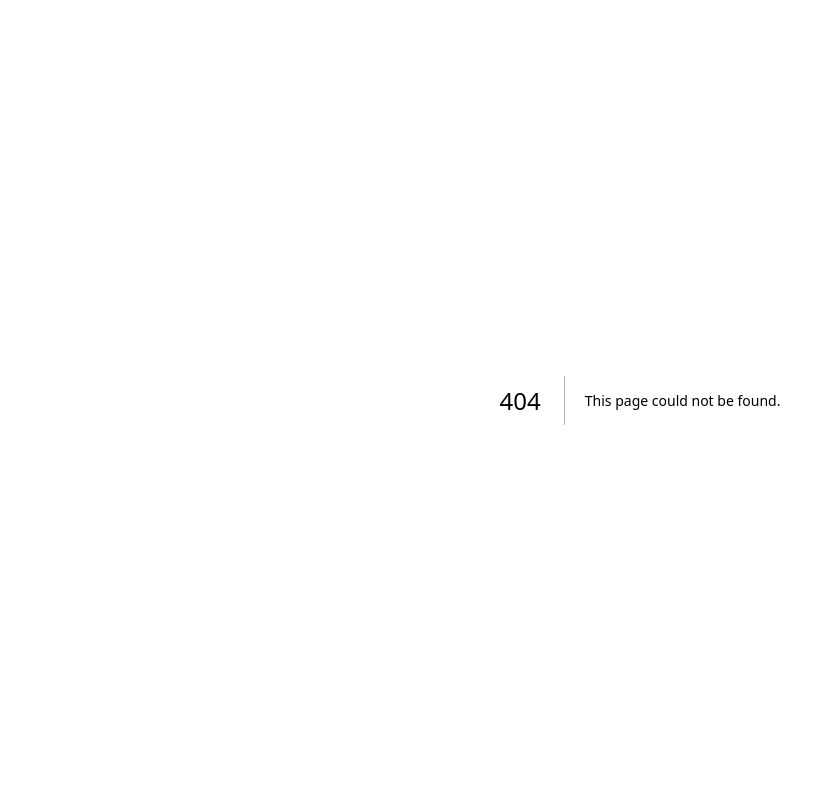
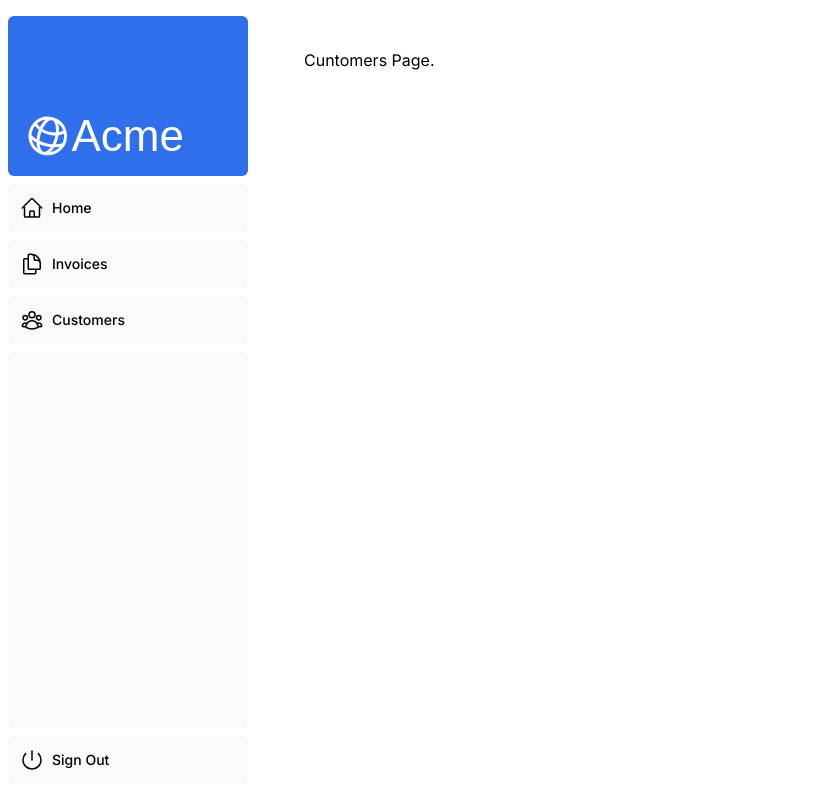
Before and after one commit to knm22mukk/nextjs-app-tutorial, a Next.js app: page /dashboard/customers in a window 1280 px wide. Before the commit this address had no page. Shown: the whole page, without its empty margins (0-835 px from the left). Built offline with nearby package versions, Linux system fonts and the light colour scheme; a web font is replaced by a local one.

Commit message:
4章：レイアウトとページの作成

```diff
--- /dev/null
+++ b/app/dashboard/customers/page.tsx
@@ -0,0 +1,5 @@
+export default function Page() {
+  return (
+    <p>Cuntomers Page.</p>
+  )
+}
--- /dev/null
+++ b/app/dashboard/invoices/page.tsx
@@ -0,0 +1,5 @@
+export default function Page() {
+  return (
+    <p>Invoices Page.</p>
+  )
+}
--- /dev/null
+++ b/app/dashboard/layout.tsx
@@ -0,0 +1,16 @@
+import SideNav from "@/app/ui/dashboard/sidenav";
+
+type Props = {
+  children: React.ReactNode;
+}
+
+export default function Layout({ children }: Props) {
+  return (
+    <div className="flex h-screen flex-col md:flex-row md:overflow-hidden">
+      <div className="w-full flex-none md:w-64">
+        <SideNav />
+      </div>
+      <div className="flex-grow p-6 md:overflow-y-auto md:p-12">{children}</div>
+    </div>
+  )
+}
--- /dev/null
+++ b/app/dashboard/page.tsx
@@ -0,0 +1,5 @@
+export default function Page() {
+  return (
+    <p>DashBoard Page.</p>
+  )
+}
```
